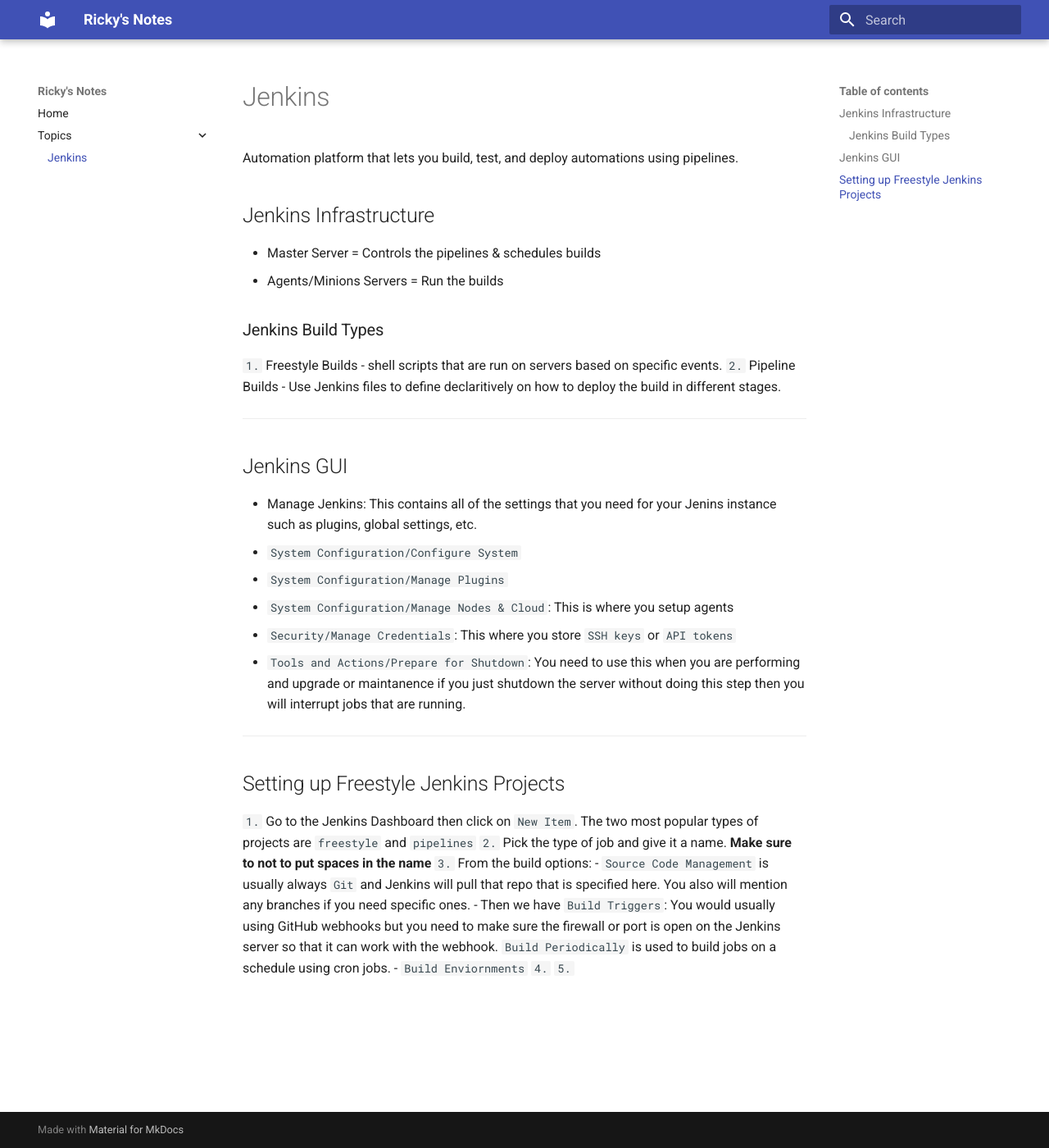
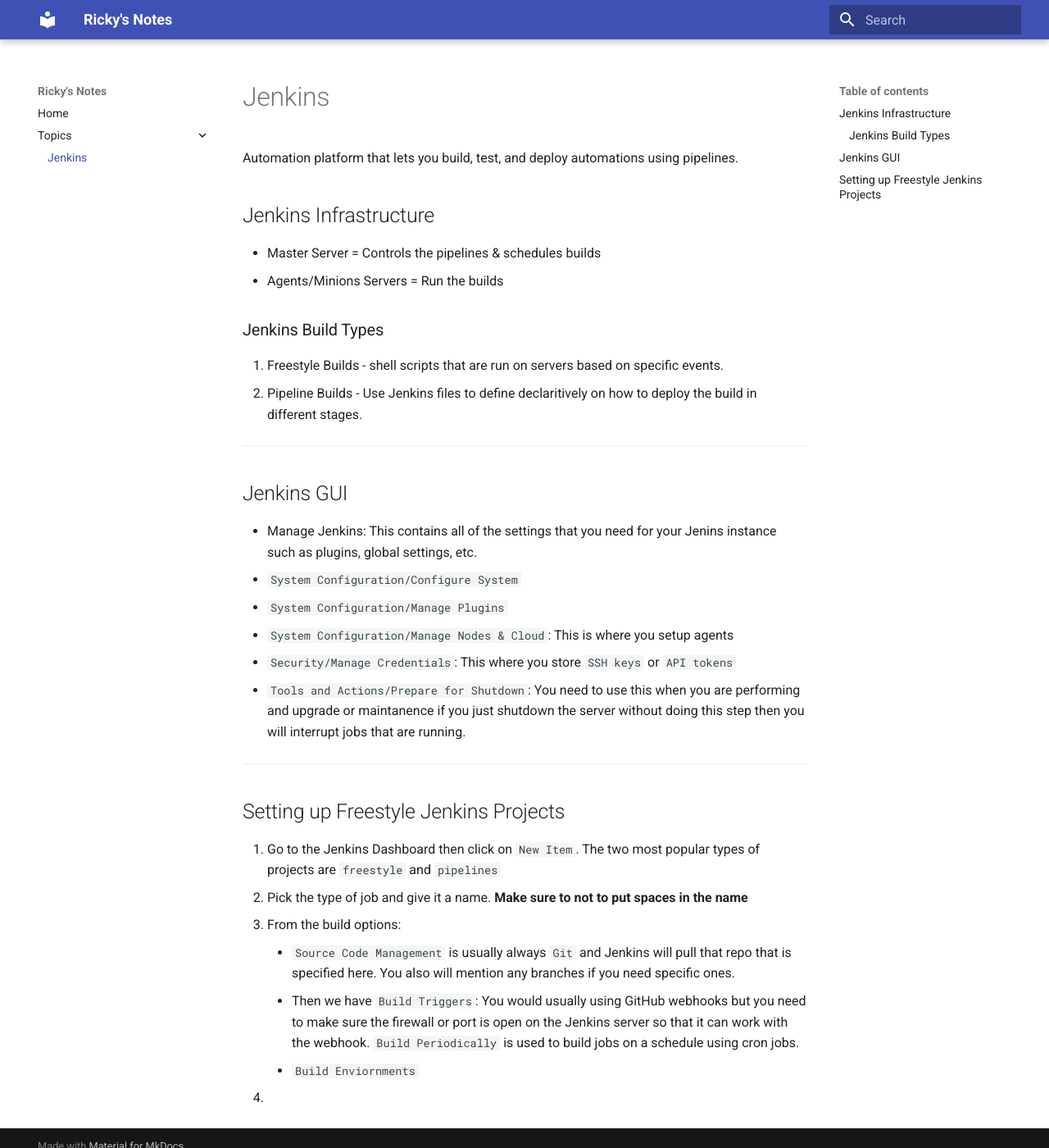
Before and after one commit to riczaman/notes-repo, an MkDocs documentation site: the page built from docs/topics/jenkins.md, in a window 1280 px wide and 1400 px high. Shown: the whole window at 82% size. Built offline with MkDocs 1.6.1 and Material for MkDocs 9.7.7, drawn with Linux system fonts in a browser that asks for light colours.

Commit message:
Fixed mkdocs numbered list formatting issue

```diff
--- a/docs/topics/jenkins.md
+++ b/docs/topics/jenkins.md
@@ -1,16 +1,16 @@
 Automation platform that lets you build, test, and deploy automations using pipelines.
 
-##Jenkins Infrastructure
+## Jenkins Infrastructure
 - Master Server = Controls the pipelines & schedules builds
 - Agents/Minions Servers = Run the builds
 
-###Jenkins Build Types
-`1.` Freestyle Builds - shell scripts that are run on servers based on specific events.
-`2.` Pipeline Builds - Use Jenkins files to define declaritively on how to deploy the build in different stages.
+### Jenkins Build Types
+1. Freestyle Builds - shell scripts that are run on servers based on specific events.
+2. Pipeline Builds - Use Jenkins files to define declaritively on how to deploy the build in different stages.
 
 ---
 
-##Jenkins GUI
+## Jenkins GUI
 - Manage Jenkins: This contains all of the settings that you need for your Jenins instance such as plugins, global settings, etc.
 - `System Configuration/Configure System`
 - `System Configuration/Manage Plugins`
@@ -20,12 +20,11 @@
 
 ---
 
-##Setting up Freestyle Jenkins Projects
-`1.` Go to the Jenkins Dashboard then click on  `New Item`. The two most popular types of projects are `freestyle` and `pipelines`
-`2.` Pick the type of job and give it a name. **Make sure to not to put spaces in the name**
-`3.` From the build options:
+## Setting up Freestyle Jenkins Projects
+1. Go to the Jenkins Dashboard then click on  `New Item`. The two most popular types of projects are `freestyle` and `pipelines`
+2. Pick the type of job and give it a name. **Make sure to not to put spaces in the name**
+3. From the build options:
       - `Source Code Management` is usually always `Git` and Jenkins will pull that repo that is specified here. You also will mention any branches if you need specific ones.
       - Then we have `Build Triggers`: You would usually using GitHub webhooks but you need to make sure the firewall or port is open on the Jenkins server so that it can work with the webhook. `Build Periodically` is used to build jobs on a schedule using cron jobs.
       - `Build Enviornments`
-`4.`
-`5.`
+4.
```
